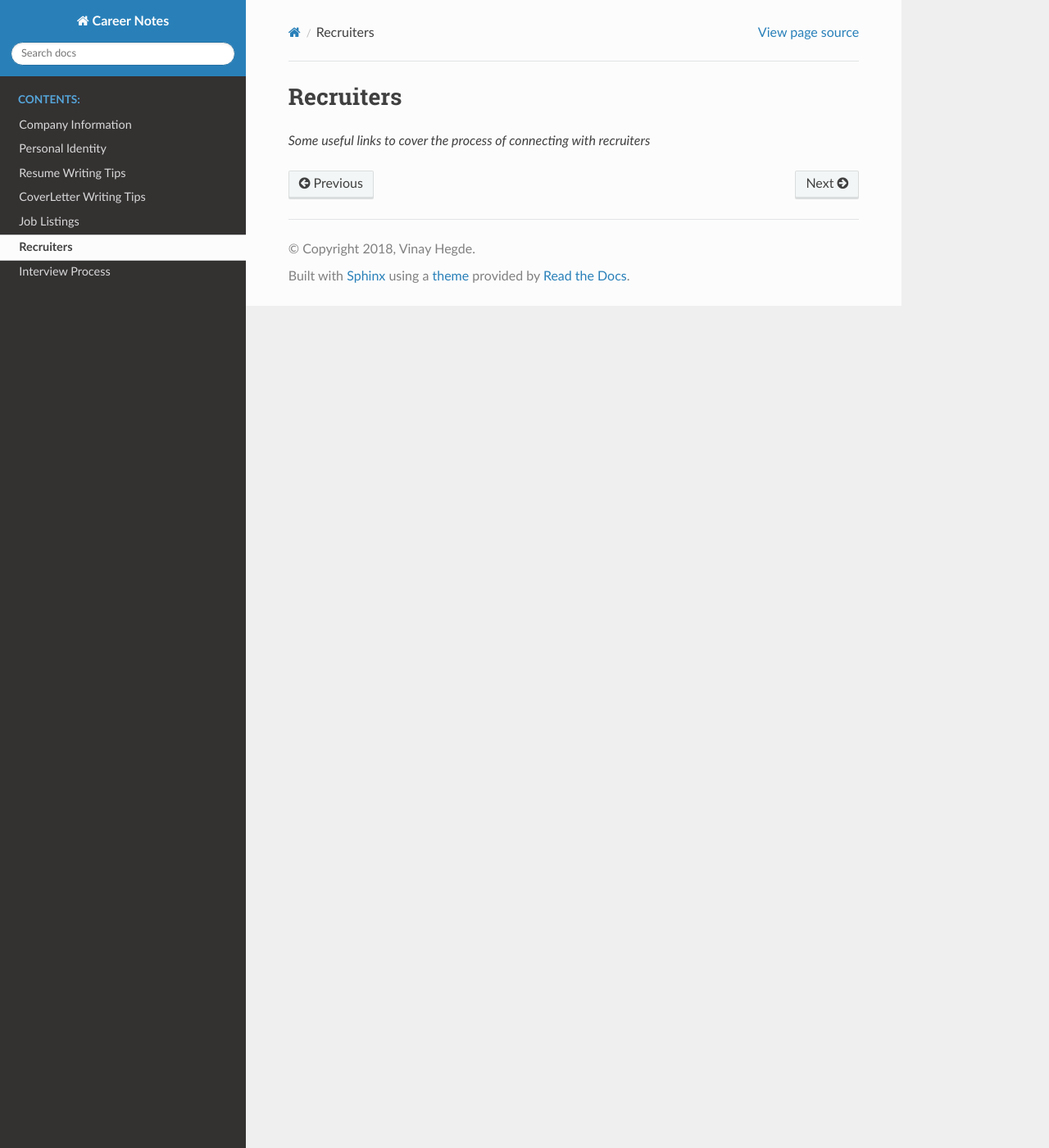
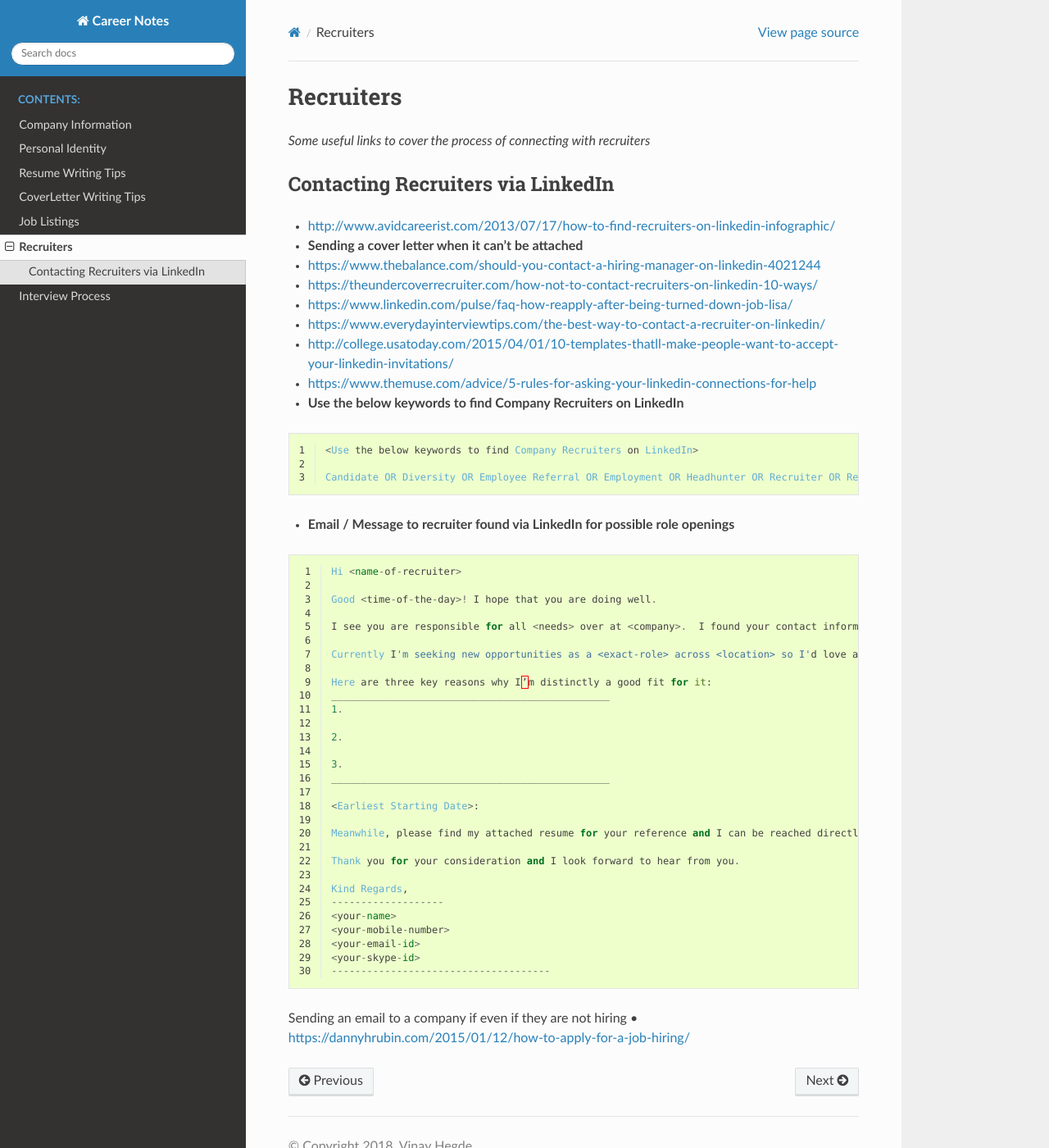
Before and after one commit to vinayhegde1990/career-notes, a Sphinx documentation site: the page built from docs/source/Recruiters.rst, in a window 1280 px wide and 1400 px high. Shown: the whole window at 82% size. Built offline with Sphinx 7.4.7 and the Read the Docs theme 2.0.0, drawn with Linux system fonts in a browser that asks for light colours.

Commit message:
Modify Recruiters.rst
To add pointers on connecting with recruiters via various mediums

```diff
--- a/docs/source/Recruiters.rst
+++ b/docs/source/Recruiters.rst
@@ -3,3 +3,75 @@ Recruiters
 ********************
 
 *Some useful links to cover the process of connecting with recruiters*
+
+#################################################
+Contacting Recruiters via LinkedIn
+#################################################
+- http://www.avidcareerist.com/2013/07/17/how-to-find-recruiters-on-linkedin-infographic/
+
+
+- **Sending a cover letter when it can't be attached**
+
+- https://www.thebalance.com/should-you-contact-a-hiring-manager-on-linkedin-4021244
+
+- https://theundercoverrecruiter.com/how-not-to-contact-recruiters-on-linkedin-10-ways/
+
+- https://www.linkedin.com/pulse/faq-how-reapply-after-being-turned-down-job-lisa/
+
+- https://www.everydayinterviewtips.com/the-best-way-to-contact-a-recruiter-on-linkedin/
+
+- http://college.usatoday.com/2015/04/01/10-templates-thatll-make-people-want-to-accept-your-linkedin-invitations/
+
+- https://www.themuse.com/advice/5-rules-for-asking-your-linkedin-connections-for-help
+
+
+- **Use the below keywords to find Company Recruiters on LinkedIn**
+
+.. code-block:: Ruby
+   :linenos:
+
+   <Use the below keywords to find Company Recruiters on LinkedIn>
+
+   Candidate OR Diversity OR Employee Referral OR Employment OR Headhunter OR Recruiter OR Recruiting OR Recruitment OR Search OR Sourcer OR Sourcing OR Staffing OR Talent OR Passive
+
+
+
+- **Email / Message to recruiter found via LinkedIn for possible role openings**
+
+.. code-block:: Ruby
+   :linenos:
+
+   Hi <name-of-recruiter>
+
+   Good <time-of-the-day>! I hope that you are doing well.
+
+   I see you are responsible for all <needs> over at <company>.  I found your contact information from LinkedIn so I thought to reach out to you directly.
+
+   Currently I'm seeking new opportunities as a <exact-role> across <location> so I'd love an opportunity to connect with you for roles that may be a good fit.
+
+   Here are three key reasons why I’m distinctly a good fit for it:
+   _______________________________________________
+   1.
+
+   2.
+
+   3.
+   _______________________________________________
+
+   <Earliest Starting Date>:
+
+   Meanwhile, please find my attached resume for your reference and I can be reached directly on my contact details below.
+
+   Thank you for your consideration and I look forward to hear from you.
+
+   Kind Regards,
+   -------------------
+   <your-name>
+   <your-mobile-number>
+   <your-email-id>
+   <your-skype-id>
+   -------------------------------------
+
+
+Sending an email to a company if even if they are not hiring
+• https://dannyhrubin.com/2015/01/12/how-to-apply-for-a-job-hiring/
```
